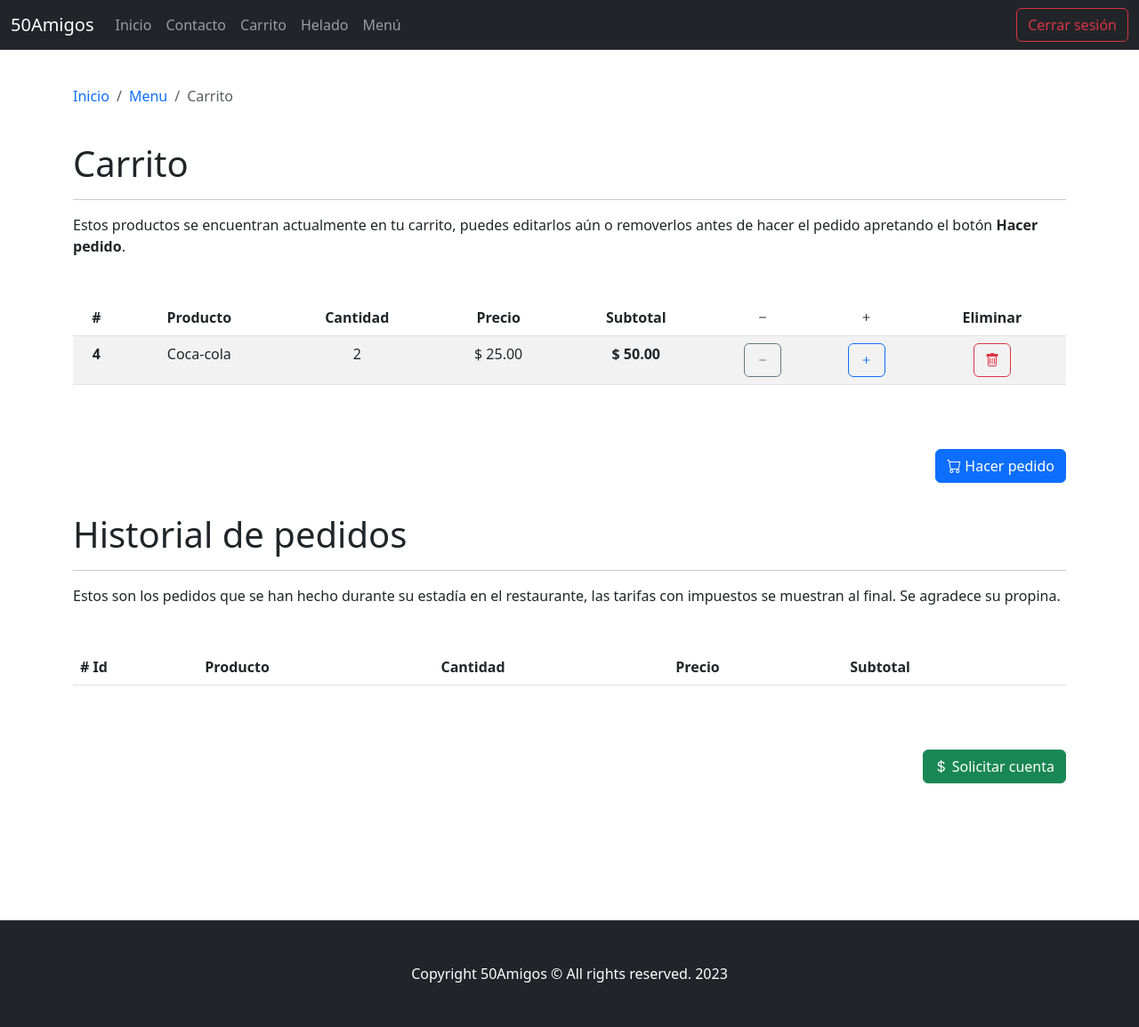
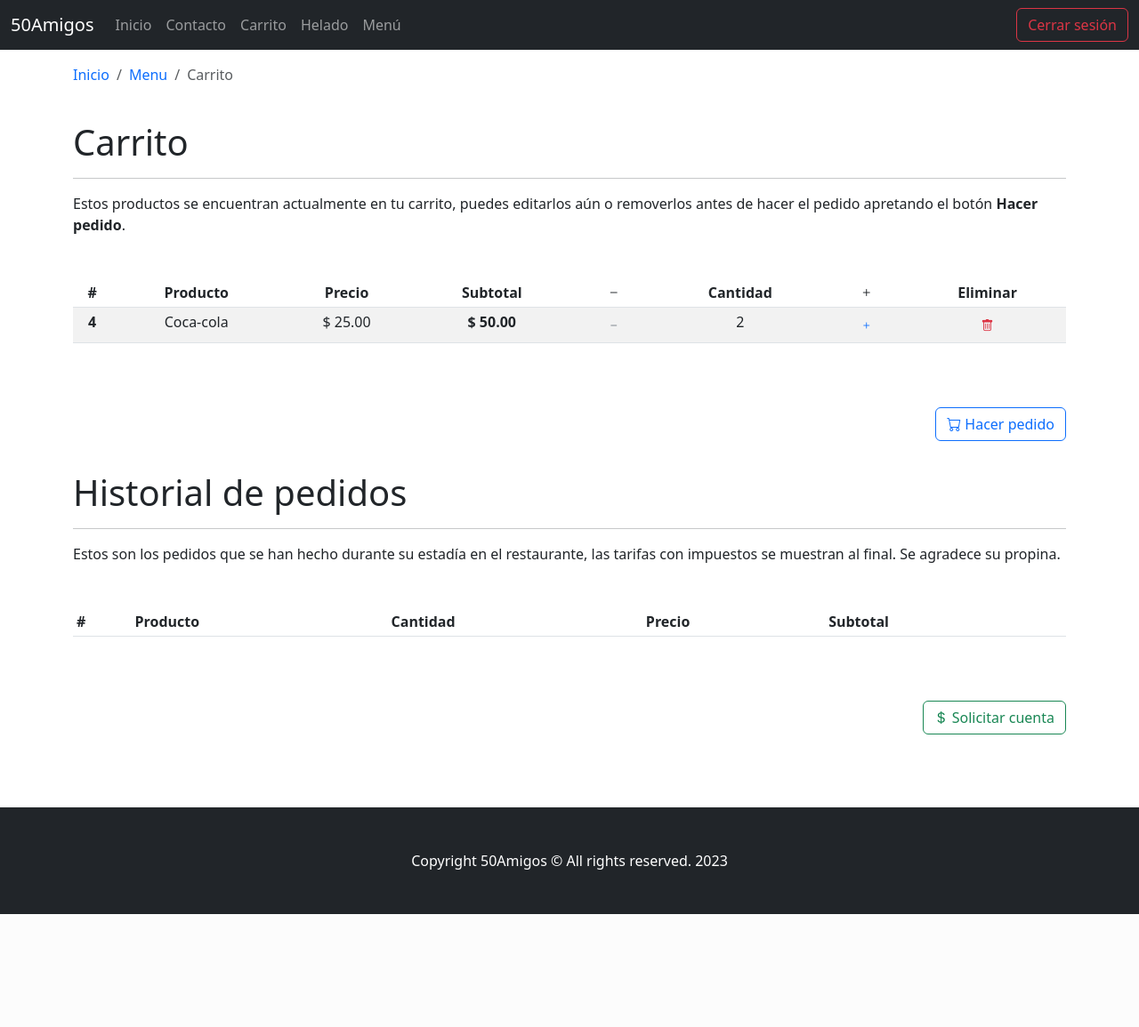
Before and after one commit to curenosm/IS-20232, a Django app: page /carrito in a window 1280 px wide. Shown: the whole page at 89% size. After the commit the page ends 1028 px from the top, so only its background shows below. Run offline with Django 4.2, Linux system fonts and the light colour scheme; a user stored in the database is signed in; data comes from the database, SQL or seed files in the repository; both versions use the stored data as it was after the commit; lists and menus that the app fills with data are empty; some libraries are stand-ins or nearby versions.

Commit message:
Afinando estilos

```diff
--- a/proyecto-final/50Amigos/mainApp/templates/carrito.html
+++ b/proyecto-final/50Amigos/mainApp/templates/carrito.html
@@ -3,8 +3,6 @@
 {% block title %}Carrito{% endblock %}
 
 {% block content %}
-<div>
-  <br>
 <nav aria-label="breadcrumb">
   <ol class="breadcrumb">
     <li class="breadcrumb-item">
@@ -28,17 +26,17 @@
   editarlos aún o removerlos antes de hacer el pedido apretando el
   botón <b>Hacer pedido</b>.
 </p>
-  <table class="table table-striped my-5">
+<table class="table table-sm table-striped my-5">
   <thead>
     <tr>
       <th scope="col" class="text-center">#</th>
       <th scope="col" class="text-center">Producto</th>
-        <th scope="col" class="text-center">Cantidad</th>
       <th scope="col" class="text-center">Precio</th>
       <th scope="col" class="text-center">Subtotal</th>
       <th scope="col" class="text-center">
         <i class="bi bi-dash"></i>
       </th>
+      <th scope="col" class="text-center">Cantidad</th>
       <th scope="col" class="text-center">
         <i class="bi bi-plus"></i>
       </th>
@@ -54,9 +52,6 @@
       <td class="text-center">
         {{ pedido.platillo.nombre }}
       </td>
-        <td class="text-center" id="counter{{pedido.platillo.id}}">
-          {{ pedido.cantidad }}
-        </td>
       <td class="text-center">
         $ {{ pedido.platillo.precio }}
       </td>
@@ -69,15 +64,18 @@
         <button
           type="button"
           onclick="disminuirCantidad({{ pedido.platillo.id }})"
-            class="btn btn-outline-secondary">
+          class="btn btn-link btn-sm text-secondary">
           <i class="bi bi-dash"></i>
         </button>
+      </td>
+      <td class="text-center" id="counter{{pedido.platillo.id}}">
+        {{ pedido.cantidad }}
       </td>
       <td class="text-center">
         <button
           type="button"
           onclick="aumentarCantidad({{ pedido.platillo.id }})"
-            class="btn btn-outline-primary">
+          class="btn btn-link btn-sm text-primary">
           <i class="bi bi-plus"></i>
         </button>
       </td>
@@ -85,7 +83,7 @@
         <button
           type="button"
           onclick="eliminarPlatillo({{ pedido.platillo.id }})"
-            class="btn btn-outline-danger">
+          class="btn btn-link btn-sm text-danger">
           <i class="bi bi-trash"></i>
         </button>
       </td>
@@ -104,7 +102,7 @@
   <button
     type="submit"
     onclick="hacerPedido()"
-      class="btn btn-primary float-end">
+    class="btn btn-outline-primary float-end">
     <i class="bi bi-cart"></i> Hacer pedido
   </button>
 </form>
@@ -118,10 +116,10 @@
 las tarifas con impuestos se muestran al final. Se agradece su propina.
 </p>
 {% for pedido in orden.pedidos.all %}
-  <table class="table table-striped my-5">
+<table class="table table-sm table-striped my-5">
   <thead>
     <tr>
-        <th scope="col"># Id</th>
+      <th scope="col">#</th>
       <th scope="col">Producto</th>
       <th scope="col">Cantidad</th>
       <th scope="col">Precio</th>
@@ -132,10 +130,10 @@
     {% for pedido in pedido.platillo.all %}
     <tr>
       <th scope="row">{{ pedido.platillo.id }}</th>
-        <td>{{ pedido.platillo.nombre }}</td>
-        <td>{{ pedido.cantidad }}</td>
-        <td>$ {{ pedido.platillo.precio }}</td>
-        <td>$ {{ pedido.get_subtotal }}</td>
+      <td class="text-center">{{ pedido.platillo.nombre }}</td>
+      <td class="text-center">{{ pedido.cantidad }}</td>
+      <td class="text-center">${{ pedido.platillo.precio }}</td>
+      <td class="text-center">${{ pedido.get_subtotal }}</td>
     </tr>
     {% endfor %}
   </tbody>
@@ -152,7 +150,7 @@
   <button
     type="submit"
     onclick="cerrarCuenta()"
-      class="btn btn-success float-end">
+    class="btn btn-outline-success float-end">
     <i class="bi bi-currency-dollar"></i> Solicitar cuenta
   </button>
 </form>
@@ -161,11 +159,6 @@
 <br>
 <br>
 <br>
-  <br>
-  <br>
-  <br>
-</div>
-
 
 {% endblock %}
 
--- a/proyecto-final/50Amigos/mainApp/templates/contacto.html
+++ b/proyecto-final/50Amigos/mainApp/templates/contacto.html
@@ -3,7 +3,6 @@
 {% block title %}Contacto{% endblock %}
 
 {% block content %}
-<br>
 <nav aria-label="breadcrumb">
   <ol class="breadcrumb">
     <li class="breadcrumb-item">
@@ -19,6 +18,7 @@
 
 <br>
 <h1>Contacto</h1>
+<hr>
 <br>
 
 <div class="jumbotron">
@@ -27,7 +27,7 @@
     Toda nuestra información empresarial y de contacto estará listada muy
     pronto aquí!
   </p>
-  <hr class="my-4">
+  <br>
   <ul>
     <li>
       <b>Numero de teléfono:</b> <i>(+52) 55 1122 3344</i>
@@ -40,6 +40,7 @@
       Ciudad de México, CDMX.</i>
     </li>
   </ul>
+</div>
 <br>
 <br>
 <hr>
@@ -75,5 +76,4 @@
 <br>
 <br>
 <br>
-
 {% endblock %}
--- a/proyecto-final/50Amigos/mainApp/templates/inicio.html
+++ b/proyecto-final/50Amigos/mainApp/templates/inicio.html
@@ -8,6 +8,7 @@
   Bienvenido a 50Amigos!
   <span class="badge bg-secondary">{{ user.username }}</span>
 </h1>
+<hr>
 <br>
 Si gustas puedes:
 <br>
--- a/proyecto-final/50Amigos/mainApp/templates/registration/registration.html
+++ b/proyecto-final/50Amigos/mainApp/templates/registration/registration.html
@@ -4,7 +4,6 @@
 
 {% block content %}
 {%load crispy_forms_tags %}
-<div class = "container">
 <br>
 <br>
 <div class="row">
@@ -40,8 +39,6 @@
     <br>
     <br>
     <br>
-      <br>
-    </div>
   </div>
 </div>
 {% endblock %}
--- a/proyecto-final/50Amigos/mainApp/templates/votacion.html
+++ b/proyecto-final/50Amigos/mainApp/templates/votacion.html
@@ -14,7 +14,6 @@
     <li class="breadcrumb-item active" aria-current="page">Helado</li>
   </ol>
 </nav>
-
 <br>
 <h1>Helado</h1>
 <hr>
@@ -24,7 +23,7 @@
   type="button"
   class="btn btn-outline-primary"
   data-bs-toggle="modal"
-  data-bs-target="#exampleModal">
+  data-bs-target="#modal">
   Votar!
 </button>
 <br>
@@ -34,7 +33,7 @@
 </div>
 
 <!-- Vertically centered scrollable modal -->
-<div class="modal" tabindex="-1" id="exampleModal">
+<div class="modal" tabindex="-1" id="modal">
   <div class="modal-dialog modal-dialog-centered modal-dialog-scrollable">
     <div class="modal-content">
       <div class="modal-header">
```
Also changed, not shown: proyecto-final/50Amigos/mainApp/templates/fragments/base.html (+6 -6 lines), proyecto-final/50Amigos/mainApp/templates/index.html (+21 -4 lines), proyecto-final/50Amigos/mainApp/templates/menu.html (+4 -12 lines), proyecto-final/50Amigos/db.sqlite3. Lines whose indentation alone changed are shown as unchanged.
